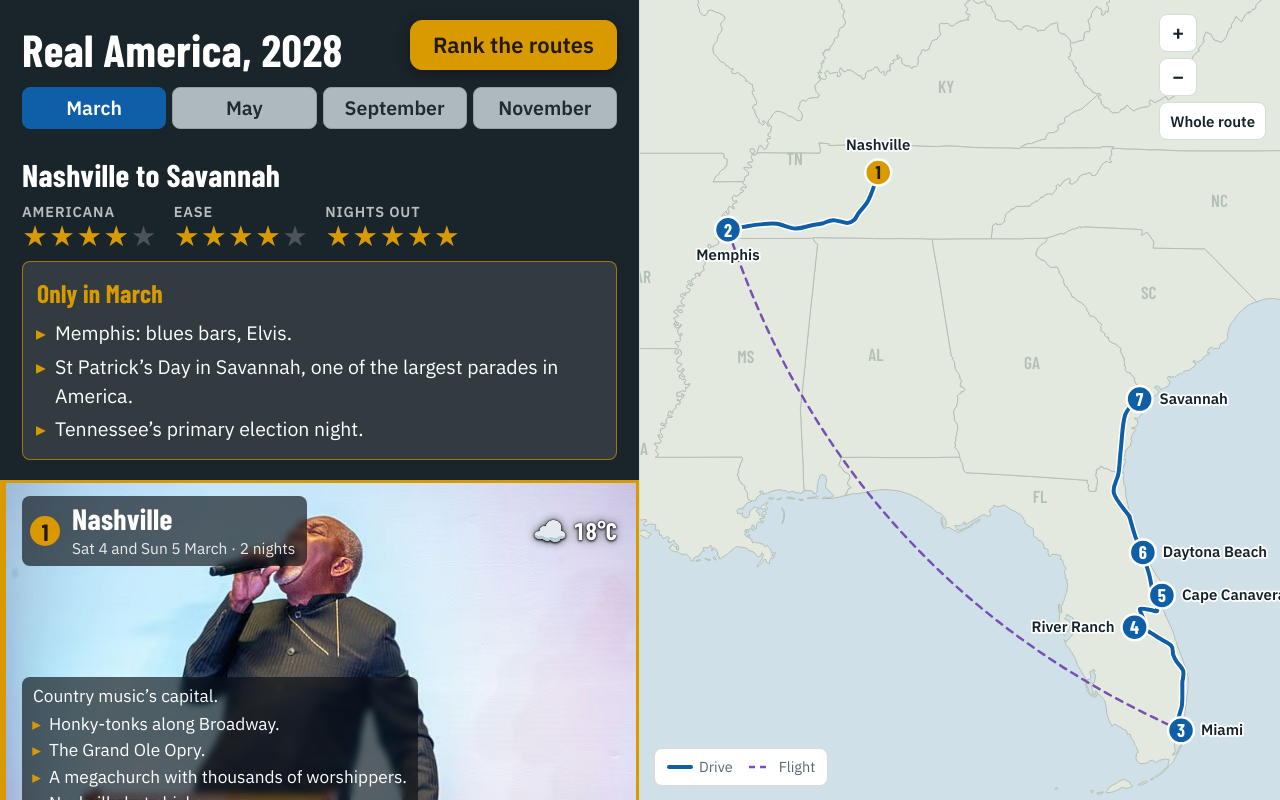
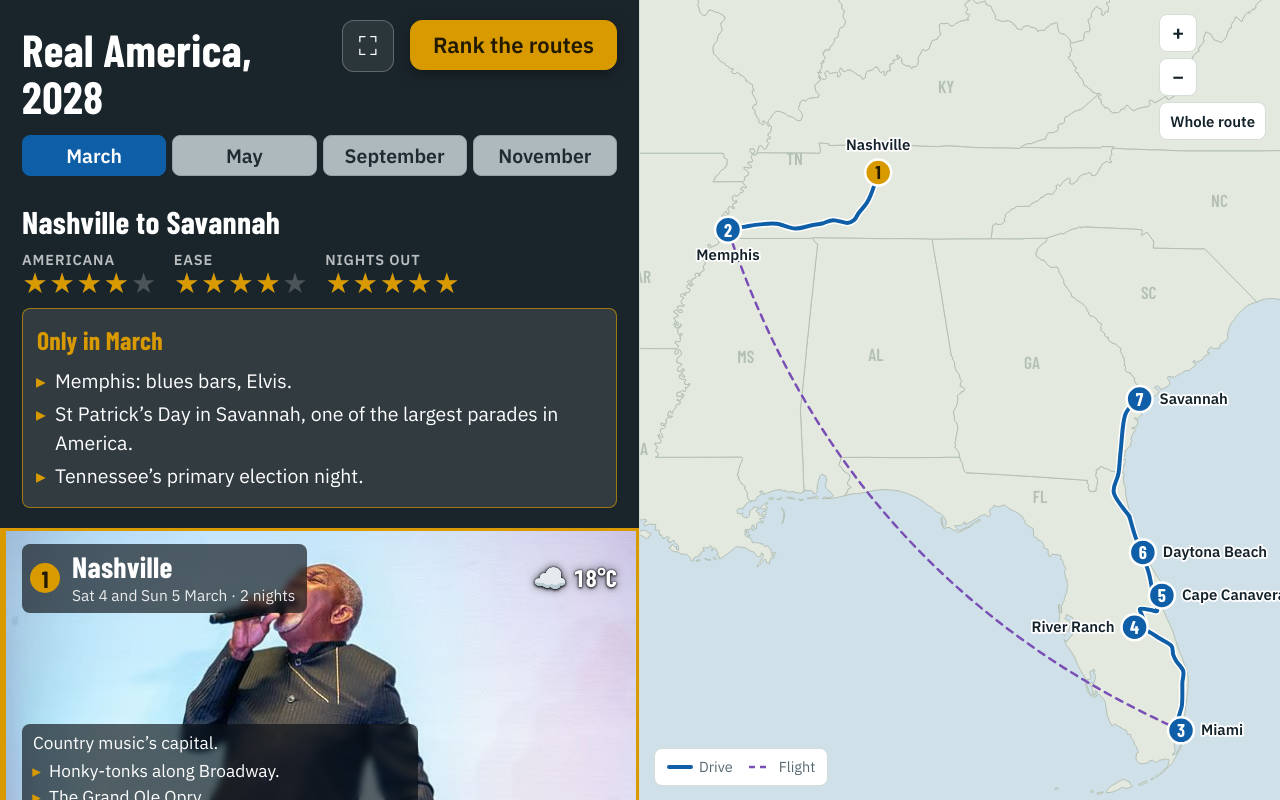
Before and after one commit to gidrodox/real-america, a plain HTML site: page index.html in a window 1280 px wide. Drawn offline with nearby package versions, Linux system fonts and the light colour scheme.

Commit message:
Full-screen button
Co-Authored-By: Claude Opus 5.5 <noreply@anthropic.com>
Claude-Session: https://claude.ai/code/session_01CUgb9NqmwY9sgaqNbWx1zB

```diff
--- a/index.html
+++ b/index.html
@@ -248,6 +248,10 @@ svg#map.drag{cursor:grabbing}
 .head{background:#1a252b;color:#fff;border-bottom:0}
 .head h1{color:#fff}
 .tab[aria-selected="true"]{background:var(--route);border-color:var(--route);color:#fff}
+
+.fsbtn{float:right;margin:0 0 0 10px;width:52px;height:52px;border-radius:12px;border:1px solid rgba(255,255,255,.25);background:rgba(255,255,255,.08);color:#fff;font-size:26px;line-height:1;cursor:pointer}
+.fsbtn:hover{background:rgba(255,255,255,.16)}
+@media (max-width:820px){.fsbtn{width:44px;height:44px;font-size:22px}}
 </style>
 </head>
 <body>
@@ -255,6 +259,7 @@ svg#map.drag{cursor:grabbing}
   <aside class="side">
     <header class="head">
       <button class="rankbtn" id="rankBtn" type="button">Rank the routes</button>
+      <button class="fsbtn" id="fsBtn" type="button" aria-label="Full screen" title="Full screen" hidden>⛶</button>
       <h1>Real America, 2028</h1>
       <div class="tabs" role="tablist" aria-label="Choose a version">
         <button class="tab" role="tab" id="t-mar" data-opt="mar" aria-selected="true" aria-controls="list">March</button>
@@ -698,6 +703,16 @@ async function rkResults(){
  }catch(_){rkRes.textContent='Couldn’t load the rankings. Try again in a moment.'}
 }
 rkSee.addEventListener('click',()=>{rkSee.hidden=true;rkResults()});
+
+// ---- full screen ----
+(()=>{const el=document.documentElement,btn=document.getElementById('fsBtn');
+ const req=el.requestFullscreen||el.webkitRequestFullscreen,exit=document.exitFullscreen||document.webkitExitFullscreen;
+ if(!req)return;btn.hidden=false;
+ const isFs=()=>!!(document.fullscreenElement||document.webkitFullscreenElement);
+ const sync=()=>{btn.setAttribute('aria-label',isFs()?'Exit full screen':'Full screen');btn.title=btn.getAttribute('aria-label')};
+ btn.addEventListener('click',()=>{try{isFs()?exit.call(document):req.call(el)}catch(_){}});
+ document.addEventListener('fullscreenchange',sync);document.addEventListener('webkitfullscreenchange',sync);sync();
+})();
 </script>
 </body>
 </html>
```
